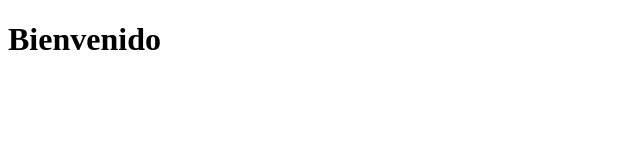
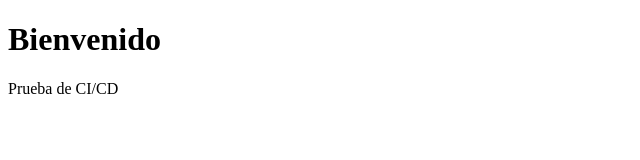
Before and after one commit to hacobotdev/pelitos, a website: page public/index.html in a window 1280 px wide. Shown: the whole page, without its empty margins (0-640 px from the left). Drawn offline with Linux system fonts and the light colour scheme.

Commit message:
Prueba de CI-CD

```diff
--- a/public/index.html
+++ b/public/index.html
@@ -8,5 +8,6 @@
 </head>
 <body>
     <h1>Bienvenido</h1>
+    <p>Prueba de CI/CD</p>
 </body>
 </html>
```
